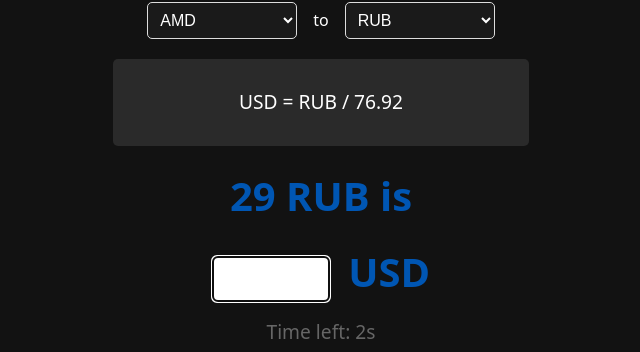
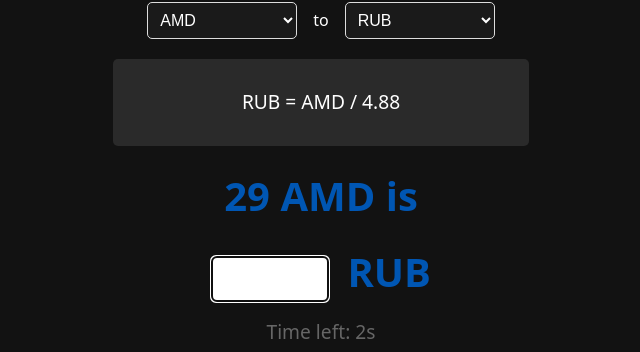
Before and after one commit to bonvara/voomeh, a React (Vite) app: page / in a window 1280 px wide. Shown: the part 331-683 px from the top of the page, without its empty margins (319-959 px from the left). Built offline with nearby package versions, Linux system fonts and the light colour scheme.

Commit message:
update formula mockup

```diff
--- a/src/components/ConversionFormula.jsx
+++ b/src/components/ConversionFormula.jsx
@@ -1,9 +1,12 @@
-import React from 'react';
+import React from "react";
 
 function ConversionFormula({ fromUnit, toUnit, conversionRate }) {
-  const formula = conversionRate < 1
-    ? `${toUnit} = ${fromUnit} / ${parseFloat((1 / conversionRate).toFixed(2))}`
-    : `${toUnit} = ${fromUnit} * ${parseFloat(conversionRate.toFixed(2))}`;
+  const formula =
+    conversionRate < 1
+      ? `${toUnit} = ${fromUnit} / ${parseFloat(
+          (1 / conversionRate).toFixed(2)
+        )}`
+      : `${toUnit} = ${fromUnit} x ${parseFloat(conversionRate.toFixed(2))}`;
 
   return (
     <div className="conversion-formula">
--- a/src/components/QuizContainer.css
+++ b/src/components/QuizContainer.css
@@ -4,40 +4,3 @@
   padding: 20px;
   text-align: center;
 }
-
-.conversion-type-selector {
-  margin: 1rem 0;
-}
-
-.conversion-type-selector select {
-  padding: 0.5rem;
-  font-size: 1rem;
-  border: 1px solid #ddd;
-  border-radius: 5px;
-  background-color: #1a1a1a;
-  color: white;
-  width: 200px;
-}
-
-.unit-selectors {
-  margin: 1rem 0;
-  display: flex;
-  align-items: center;
-  justify-content: center;
-  gap: 1rem;
-}
-
-.unit-selectors select {
-  padding: 0.5rem;
-  font-size: 1rem;
-  border: 1px solid #ddd;
-  border-radius: 5px;
-  background-color: #1a1a1a;
-  color: white;
-  width: 150px;
-}
-
-.to-label {
-  color: white;
-  font-size: 1rem;
-}
--- a/src/components/QuizContainer.jsx
+++ b/src/components/QuizContainer.jsx
@@ -1,42 +1,23 @@
 import "./QuizContainer.css";
 import ConversionFormula from "./ConversionFormula";
 import QuizQuestion from "./QuizQuestion";
+import QuizControls from "./QuizControls";
 
 function QuizContainer() {
-  const fromUnit = "RUB";
-  const toUnit = "USD";
-  const conversionRate = 0.013;
+  const fromUnit = "AMD";
+  const toUnit = "RUB";
+  const conversionRate = 0.20491803278688525;
 
   return (
     <div className="quiz-container">
       <h1>Conversion Quiz</h1>
       <h3>Train your intuitive converter</h3>
-      <div className="conversion-type-selector">
-        <select>
-          <option value="currency">Currency</option>
-        </select>
-      </div>
-      <div className="unit-selectors">
-        <select defaultValue="AMD">
-          <option value="RUB">RUB</option>
-          <option value="AMD">AMD</option>
-          <option value="USD">USD</option>
-          <option value="EUR">EUR</option>
-        </select>
-        <span className="to-label">to</span>
-        <select defaultValue="RUB">
-          <option value="RUB">RUB</option>
-          <option value="AMD">AMD</option>
-          <option value="USD">USD</option>
-          <option value="EUR">EUR</option>
-        </select>
-      </div>
+      <QuizControls />
       <ConversionFormula
         fromUnit={fromUnit}
         toUnit={toUnit}
         conversionRate={conversionRate}
       />
-
       <QuizQuestion
         fromUnit={fromUnit}
         toUnit={toUnit}
--- /dev/null
+++ b/src/components/QuizControls.css
@@ -0,0 +1,40 @@
+.quiz-controls {
+  margin: 1rem 0;
+}
+
+.conversion-type-selector {
+  margin: 1rem 0;
+}
+
+.conversion-type-selector select {
+  padding: 0.5rem;
+  font-size: 1rem;
+  border: 1px solid #ddd;
+  border-radius: 5px;
+  background-color: #1a1a1a;
+  color: white;
+  width: 200px;
+}
+
+.unit-selectors {
+  margin: 1rem 0;
+  display: flex;
+  align-items: center;
+  justify-content: center;
+  gap: 1rem;
+}
+
+.unit-selectors select {
+  padding: 0.5rem;
+  font-size: 1rem;
+  border: 1px solid #ddd;
+  border-radius: 5px;
+  background-color: #1a1a1a;
+  color: white;
+  width: 150px;
+}
+
+.to-label {
+  color: white;
+  font-size: 1rem;
+}
--- /dev/null
+++ b/src/components/QuizControls.jsx
@@ -0,0 +1,30 @@
+import "./QuizControls.css";
+
+function QuizControls() {
+  return (
+    <div className="quiz-controls">
+      <div className="conversion-type-selector">
+        <select>
+          <option value="currency">Currency</option>
+        </select>
+      </div>
+      <div className="unit-selectors">
+        <select defaultValue="AMD">
+          <option value="RUB">RUB</option>
+          <option value="AMD">AMD</option>
+          <option value="USD">USD</option>
+          <option value="EUR">EUR</option>
+        </select>
+        <span className="to-label">to</span>
+        <select defaultValue="RUB">
+          <option value="RUB">RUB</option>
+          <option value="AMD">AMD</option>
+          <option value="USD">USD</option>
+          <option value="EUR">EUR</option>
+        </select>
+      </div>
+    </div>
+  );
+}
+
+export default QuizControls;
```
